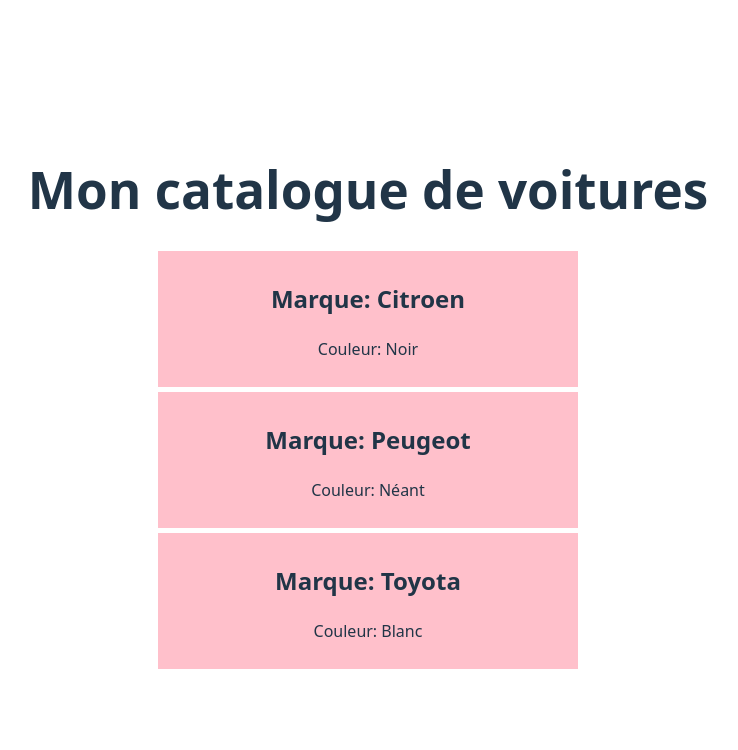
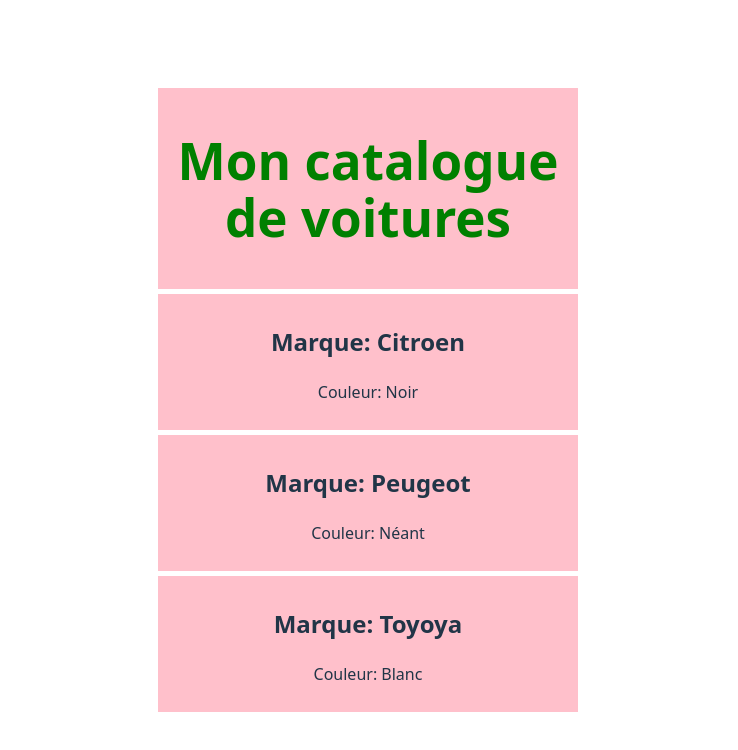
Before and after one commit to emmanuelMartin53/cars, a React (Vite) app: page / in a window 1280 px wide. Shown: the top 750 px of the page, without its empty margins (272-1010 px from the left). Built offline with nearby package versions, Linux system fonts and the light colour scheme.

Commit message:
création de Wrapper.jsx && Myheader.jsx + manipulation des props

```diff
--- a/src/App.jsx
+++ b/src/App.jsx
@@ -1,4 +1,4 @@
-import { Component} from 'react'
+import { Component } from 'react'
 import Mycars from './components/Mycars';
 import './App.css'
 
@@ -7,13 +7,14 @@
 class App extends Component {
 
   state = {
-    title: `Mon catalogue de voitures`
+    title: `Mon catalogue de voitures`,
+    color: "green"
   }
 
   render () {
     return (
       <div className="App">
-       <Mycars  title={this.state.title}  />
+       <Mycars  title={this.state.title} color={this.state.color} />
       </div>
     );
   }
--- a/src/components/Cars.jsx
+++ b/src/components/Cars.jsx
@@ -1,4 +1,5 @@
 import { Component } from "react";
+import Wrapper from "./Wrapper";
 
 // class Cars extends Component {
 //  render () {
@@ -14,23 +15,20 @@
 
 const Car = ({children, color}) => {
 
-  const colorInfo = color ? (<p> Couleur: {color} </p>) : (<p>Couleur: Néant</p>);
+  let colorInfo = "";
 
-  if (children) {
-    return (
-      <div style={{backgroundColor: 'pink', width: "400px", padding: "10px", margin: "5px auto"}}>
+    if (color) {
+      colorInfo = color
+    } else {
+      colorInfo = "Néant"
+    }
+
+    return children && (
+      <Wrapper>
         <h2>Marque: {children}</h2>
-        {colorInfo}
-      </div>
+        <p>Couleur: {colorInfo}</p>
+      </Wrapper>
+
     )
-  } else {
-    return (
-      <div style={{backgroundColor: 'pink', width: "400px", padding: "10px", margin: "5px auto"}}>
-        <h2>Cette voiture n'existe pas!</h2>
-      </div>
-      )
-  }
-
 }
-
 export default Car;
--- a/src/components/Mycars.jsx
+++ b/src/components/Mycars.jsx
@@ -1,15 +1,33 @@
 import { Component } from "react";
 import Car from './Cars'
+import Wrapper from "./Wrapper";
+import Myheader from "./Myheader";
 
 class Mycars extends Component {
+
+  state = {
+    cars: [
+      "Citroen",
+      "Peugeot",
+      "Toyoya"
+    ]
+  }
+
  render () {
   // console.log(this)
+  const {title, color} = this.props
+  console.log(color)
+
   return (
     <div>
-      <h1>{this.props.title}</h1>
-      <Car children="Citroen" color="Noir"/>
-      <Car children="Peugeot"/>
-      <Car children="Toyota" color="Blanc"/>
+      <Wrapper>
+        <Myheader myColor={color}>
+            {title}
+         </Myheader>
+      </Wrapper>
+      <Car children={this.state.cars[0]} color="Noir"/>
+      <Car children={this.state.cars[1]}/>
+      <Car  children={this.state.cars[2]} color="Blanc"/>
     </div>
   )
  }
--- /dev/null
+++ b/src/components/Myheader.jsx
@@ -0,0 +1,9 @@
+
+const Myheader = ({myColor, children}) => {
+  return (
+    <h1 style={{color:myColor}}>{children}</h1>
+  )
+}
+
+
+export default Myheader;
--- /dev/null
+++ b/src/components/Wrapper.jsx
@@ -0,0 +1,11 @@
+
+
+const Wrapper = ({children}) => {
+  return (
+        <div style={{backgroundColor: 'pink', width: "400px", padding: "10px", margin: "5px auto"}}>
+          {children}
+        </div>
+  )
+}
+
+export default Wrapper;
```
